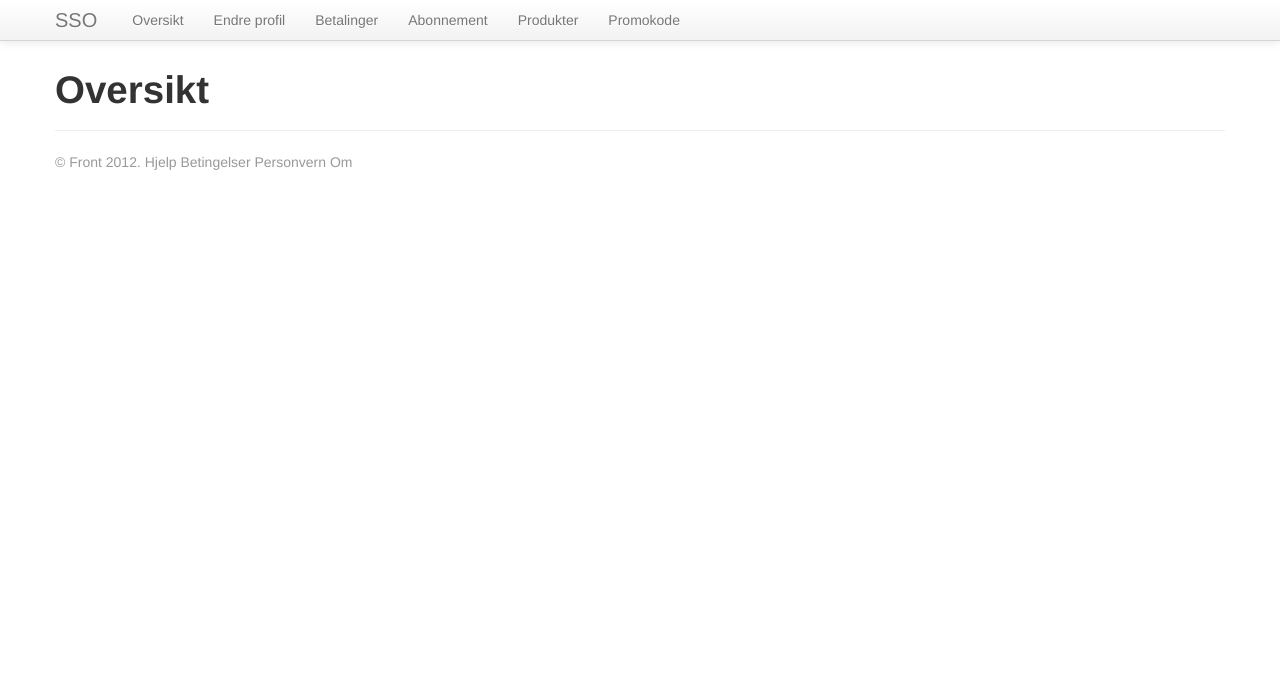
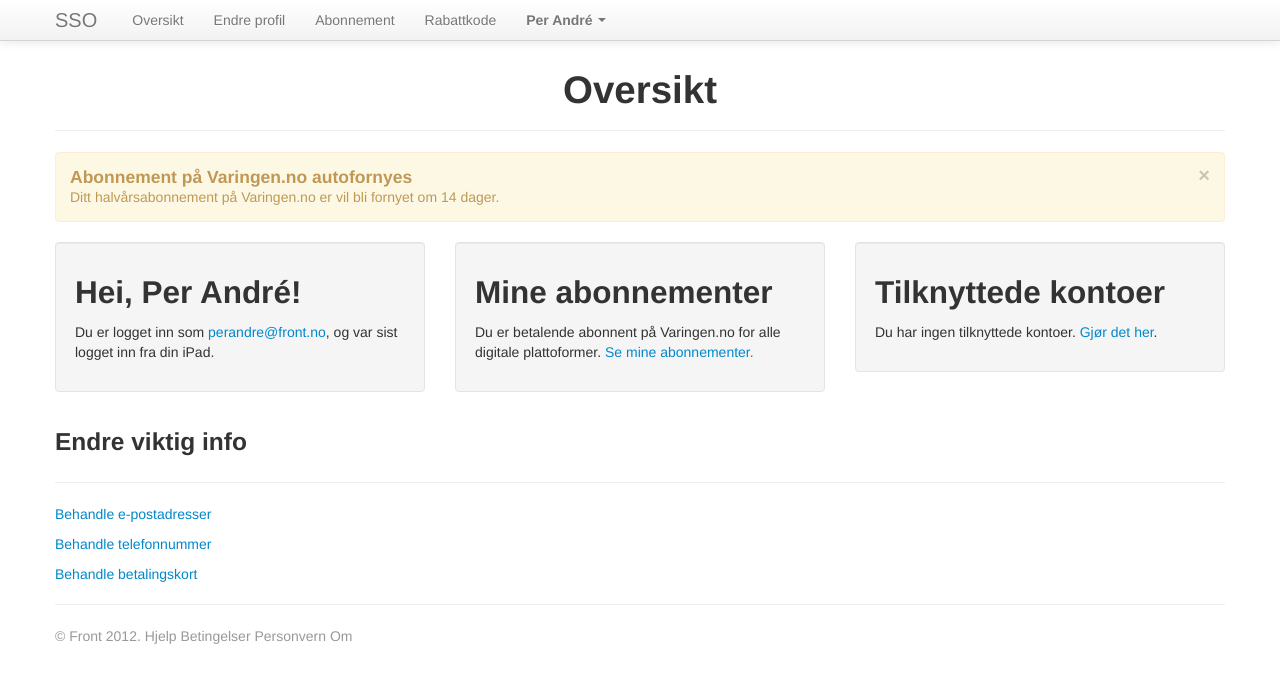
Before and after one commit to front/aboo, a Jekyll site: the page built from index.html, in a window 1280 px wide. Shown: the top 683 px of the page. Built offline with Jekyll 4.4.1, drawn with Linux system fonts in a browser that asks for light colours; nearby versions of some CDN libraries.

Commit message:
buildout more

```diff
--- a/_layouts/default.html
+++ b/_layouts/default.html
@@ -45,10 +45,18 @@
               <ul class="nav">
                 <li><a href="/">Oversikt</a></li>
                 <li><a href="/edit.html">Endre profil</a></li>
-                <li><a href="#">Betalinger</a></li>
-                <li><a href="#">Abonnement</a></li>
-                <li><a href="#">Produkter</a></li>
-                <li><a href="#">Promokode</a></li>
+                <li><a href="/subs.html">Abonnement</a></li>
+                <li><a href="#">Rabattkode</a></li>
+                <li class="divider"></li>
+                <li class="dropdown">
+                  <a href="#" class="dropdown-toggle" data-toggle="dropdown"><strong>Per André</strong> <b class="caret"></b></a>
+                  <ul class="dropdown-menu">
+                    <li><a href="#"><strong>perandre@front.no</strong></a></li>
+                    <li><a href="#">Kontoinnstillinger</a></li>
+                    <li><a href="#">Hjelp</a></li>
+                    <li><a href="#">Logg ut</a></li>
+                  </ul>
+                </li>
               </ul>
             </div><!--/.nav-collapse -->
           </div>
--- a/index.html
+++ b/index.html
@@ -1,5 +1,39 @@
 ---
 layout: default
-title: Oversikt | SSO
+title: Oversikt
 ---
-<h1>Oversikt</h1>
+<h1 class="center">Oversikt</h1>
+<hr>
+
+<div class="alert alert-block">
+  <button type="button" class="close" data-dismiss="alert">&times;</button>
+  <h4>Abonnement på Varingen.no autofornyes </h4>
+  Ditt halvårsabonnement på Varingen.no er vil bli fornyet om 14 dager.
+</div>
+
+<div class="row">
+  <div class="span4">
+    <div class="well">
+      <h2>Hei, Per André!</h2>
+      <p>Du er logget inn som <a href="">perandre@front.no</a>, og var sist logget inn fra din iPad.
+    </div>
+  </div>
+  <div class="span4">
+    <div class="well">
+      <h2>Mine abonnementer</h2>
+      <p>Du er betalende abonnent på Varingen.no for alle digitale plattoformer. <a href="">Se mine abonnementer.</a></p>
+    </div>
+  </div>
+  <div class="span4">
+    <div class="well">
+      <h2>Tilknyttede kontoer</h2>
+      <p>Du har ingen tilknyttede kontoer. <a href="">Gjør det her</a>.</p>
+    </div>
+  </div>
+</div>
+
+<h3>Endre viktig info</h3>
+<hr>
+<p><a href="">Behandle e-postadresser</a></p>
+<p><a href="">Behandle telefonnummer</a></p>
+<p><a href="">Behandle betalingskort</a></p>
```
Also changed, not shown: edit.html (+4 -4 lines), subs.html (added, +38 -0 lines).
